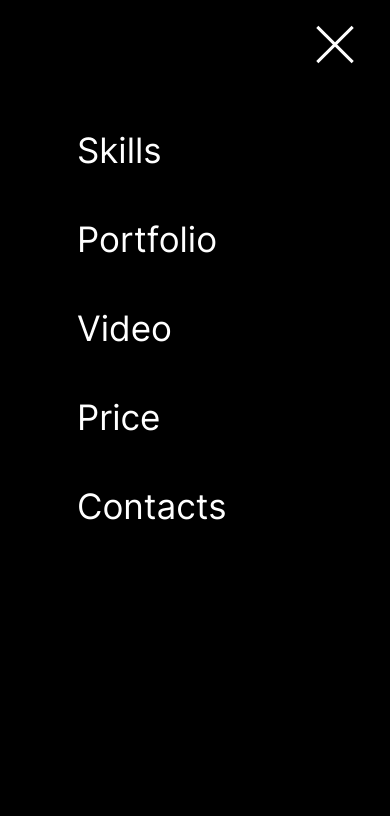
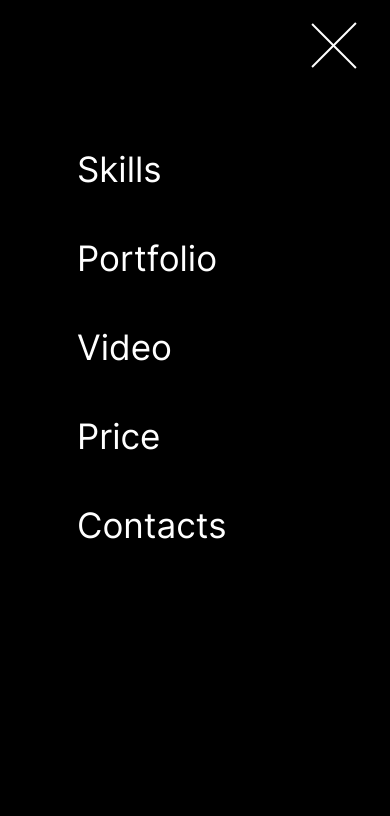
Before and after one commit to murimolda/Portfolio, a plain HTML site: page index.html in a window 390 px wide. Both pictures are taken after a click on the element 335 px from the left and 45 px from the top of the page. Shown: the top 816 px of the page. Drawn offline with Linux system fonts and the light colour scheme.

Commit message:
feat: add style for hamburger nav

```diff
--- a/style.css
+++ b/style.css
@@ -331,7 +331,7 @@ h1, h2, h3, h4, h5, h6 {
   .nav>.nav-list {
     display: flex;
     flex-direction: column;
-    margin-top: 114px;
+    margin-top: 133px;
     margin-left: 127px;
     margin-right: 0;
   }
@@ -374,9 +374,17 @@ h1, h2, h3, h4, h5, h6 {
   width: 50px;
   height: 50px;
   text-align: center;
-  padding: 2px 0;
+  padding-top: 12px;
+  padding-bottom: 2px;
   cursor: pointer;
 }
+
+/*подстройка под Pixel Perfect*/
+.hamburger.active {
+  margin-right: 7px;
+  transition: all 0.5s ease-in-out;
+}
+
 
 @media screen and (max-width: 768px) {
   .hamburger {
@@ -391,12 +399,15 @@ h1, h2, h3, h4, h5, h6 {
   height: 3px;
   background-color: var(--main-color);
   display: block;
-  margin: 9px auto;
+  margin: 0 auto;
+  margin-bottom: 9px;
   transition: all 0.5s ease-in-out;
 }
 
 .hamburger.active>.hamburger-line:first-child {
-  transform: translateY(12px) rotate(45deg);
+  transform: translateY(13px) rotate(45deg);
+  height: 2px;
+  width: 62px;
 }
 
 .hamburger.active>.hamburger-line:nth-child(2) {
@@ -404,7 +415,9 @@ h1, h2, h3, h4, h5, h6 {
 }
 
 .hamburger.active>.hamburger-line:nth-child(3) {
-  transform: translateY(-12px) rotate(-45deg);
+  transform: translateY(-11px) rotate(-45deg);
+  height: 2px;
+  width: 62px;
 }
 
 
```
Also changed, not shown: Portfolio768_hamburger.png (added).
